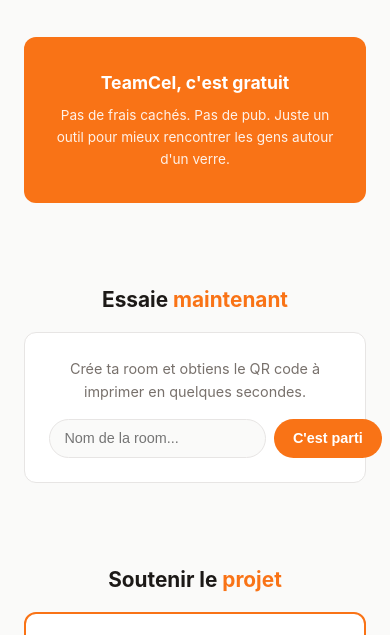
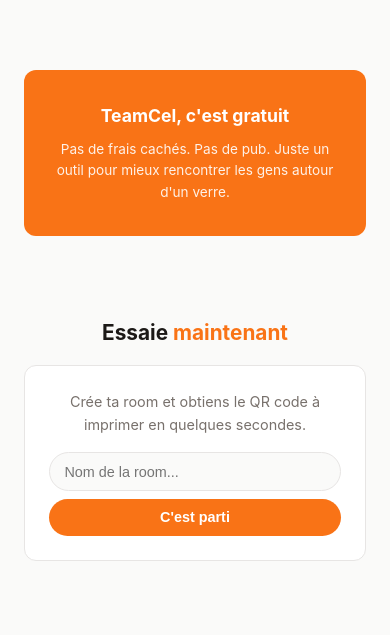
Before and after one commit to scenaristeur/teamcel, a website: page presentation.html in a window 390 px wide. Shown: the part 1851-2486 px from the top of the page. Drawn offline with Linux system fonts and the light colour scheme.

Commit message:
bug affiche presentation

```diff
--- a/presentation.html
+++ b/presentation.html
@@ -273,6 +273,18 @@
 
         .demo-input button:active { transform: scale(0.98); }
 
+        @media (max-width: 400px) {
+            .demo-input {
+                flex-wrap: wrap;
+            }
+            .demo-input input {
+                flex: 1 1 100%;
+            }
+            .demo-input button {
+                width: 100%;
+            }
+        }
+
         /* ===== PATREON ===== */
         .patreon-box {
             background: #fff;
@@ -371,7 +383,7 @@
 
     <!-- FOR BAR OWNERS -->
     <section>
-        <h2>Pour les <span>bars</span></h2>
+        <h2>Pour les bars, les parcs, les files d'attente de concert</h2>
         <div class="benefits">
             <div class="benefit">
                 <h3><span>+</span> De lien social</h3>
@@ -436,7 +448,7 @@
 
     <!-- PATREON -->
     <section>
-        <h2>Soutenir le <span>projet</span></h2>
+        <h2>Soutenir <span>TeamCel</span></h2>
         <div class="patreon-box">
             <h3>TeamCel a besoin de toi</h3>
             <p>
@@ -444,7 +456,7 @@
                 Si tu utilises TeamCel dans ton bar et que tu veux soutenir le projet, un petit coup de main est le bienvenu.
             </p>
             <a class="patreon-btn" href="https://patreon.com/TeamCelApp" target="_blank" rel="noopener">
-                Devenir patron →</a>
+                Nous soutenir →</a>
         </div>
     </section>
 
```
Also changed, not shown: index.html (+1 -1 lines).
